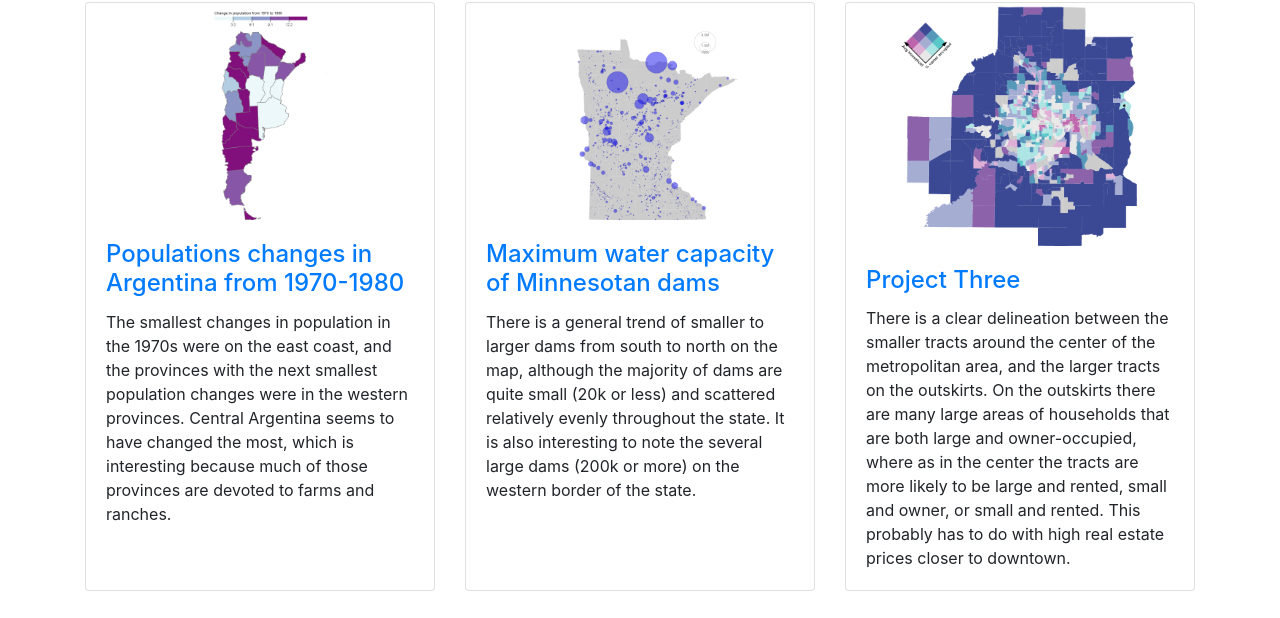
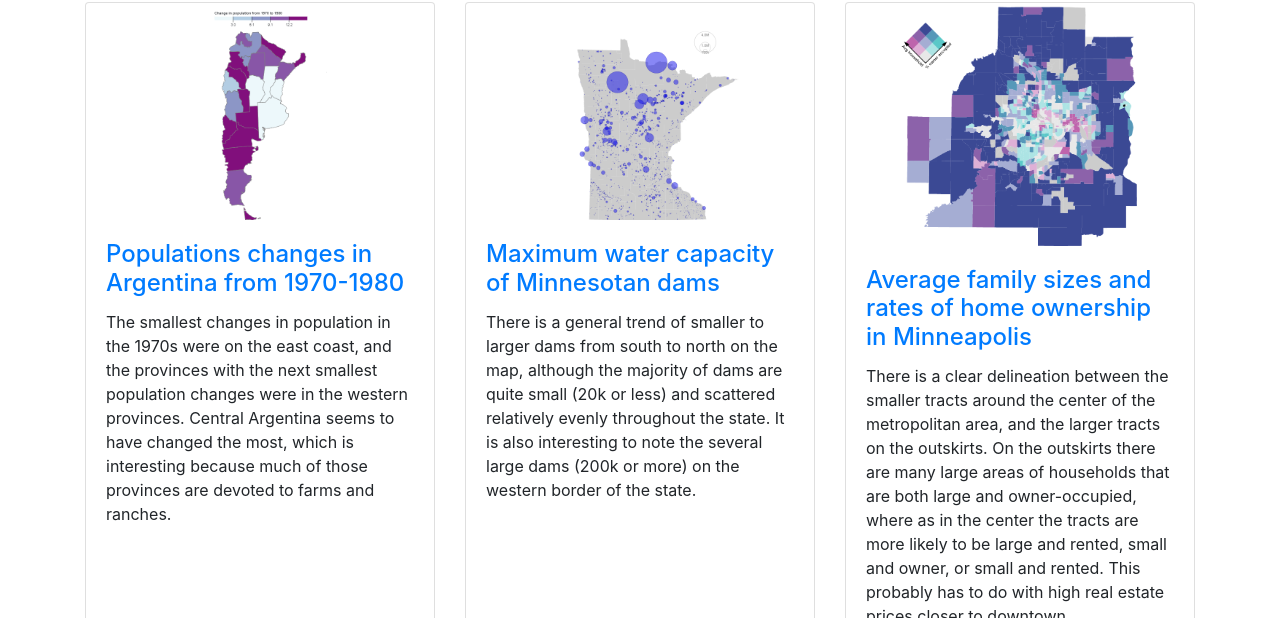
Before and after one commit to ascardina-gis/ascardina, a website: page index.html in a window 1280 px wide. Shown: the part 150-768 px from the top of the page. Drawn offline with Linux system fonts and the light colour scheme.

Commit message:
Added a description of project 3

```diff
--- a/index.html
+++ b/index.html
@@ -84,7 +84,7 @@
             <a href="https://observablehq.com/@ascardina-gis/andrea-scardina-assignment-4"><img class="card-img-top" src="Images/bivariate.png" alt=""></a>
             <div class="card-body">
               <h4 class="card-title">
-                <a href="https://observablehq.com/@ascardina-gis/andrea-scardina-assignment-4">Project Three</a>
+                <a href="https://observablehq.com/@ascardina-gis/andrea-scardina-assignment-4">Average family sizes and rates of home ownership in Minneapolis</a>
               </h4>
               <p class="card-text">There is a clear delineation between the smaller tracts around the center of the metropolitan area, and the larger tracts on the outskirts. On the outskirts there are many large areas of households that are both large and owner-occupied, where as in the center the tracts are more likely to be large and rented, small and owner, or small and rented. This probably has to do with high real estate prices closer to downtown.</p>
             </div>
```
